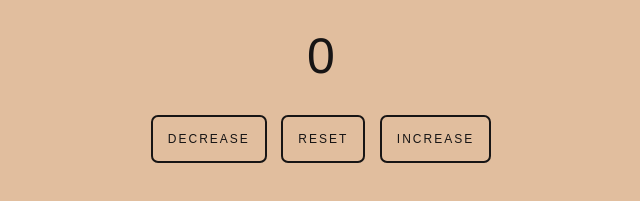
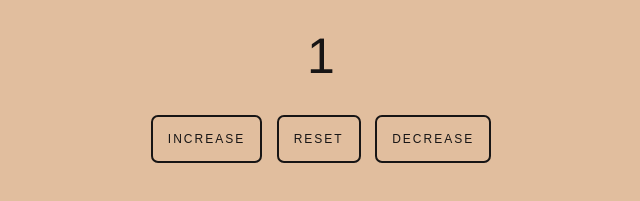
Before and after one commit to przezsamoha/counter, a plain HTML site: page index.html in a window 1280 px wide. Both pictures are taken after a click on the button "INCREASE". Shown: the part 347-548 px from the top of the page, 327-967 px from the left. Drawn offline with Linux system fonts and the light colour scheme.

Commit message:
funcionality implemented
step variable added

changes implemented as per review request

```diff
--- a/index.html
+++ b/index.html
@@ -9,17 +9,17 @@
   </head>
   <body>
     <div class="container">
-      <h1>counter</h1>
+      <h1 id="counter-header">counter</h1>
       <span class="counter">0</span>
       <div class="buttons-group">
-        <button class="button" id="decrease-button" type="button">
-          decrease
+        <button class="button" id="increase-button">
+          increase
         </button>
-        <button class="button" id="reset-button" type="button">
+        <button class="button" id="reset-button">
           reset
         </button>
-        <button class="button" id="increase-button" type="button">
-          increase
+        <button class="button" id="decrease-button">
+          decrease
         </button>
       </div>
     </div>
--- a/index.js
+++ b/index.js
@@ -1,5 +1,37 @@
 function init() {
-    console.log("chyba działa!");
+  // accessing buttons
+  let increaseButton = document.querySelector("#increase-button");
+  let resetButton = document.querySelector("#reset-button");
+  let decreaseButton = document.querySelector("#decrease-button");
+  let buttonsGroup = document.querySelector(".buttons-group");
+
+  // listening to a click event on buttons group (defining event listener)
+  buttonsGroup.addEventListener("click", update, true);
+
+  // change counter displayed text when event handler called
+  let counterText = document.querySelector(".counter");
+
+  let state = {
+    counter: 0,
+    step: 1,
+  };
+
+  // defining event handler function
+  function update(event) {
+    if (event.target == increaseButton) {
+      state.counter += state.step;
+    }
+
+    if (event.target == resetButton) {
+      state.counter = 0;
+    }
+
+    if (event.target == decreaseButton) {
+      state.counter -= state.step && state.counter > 0;
+    }
+
+    counterText.textContent = state.counter;
+  }
 }
 
 window.onload = init;
```
